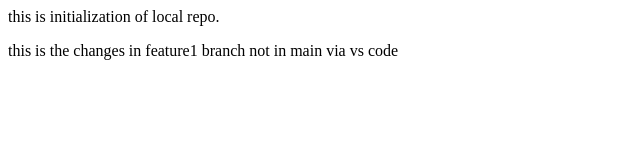
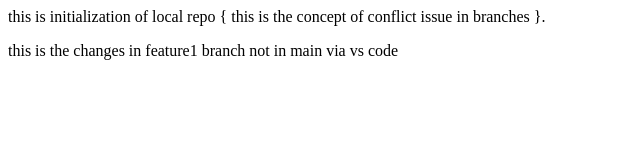
Before and after one commit to ashuzimetrics/local_Repo, a plain HTML site: page index.html in a window 1280 px wide. Shown: the whole page, without its empty margins (0-640 px from the left). Drawn offline with Linux system fonts and the light colour scheme.

Commit message:
conflict issue commit from main

```diff
--- a/index.html
+++ b/index.html
@@ -1,5 +1,8 @@
 <p>
-    this is initialization of local repo.
+    this is initialization of local repo
+    {
+this is the concept of conflict issue in branches
+    }.
 </p>
 <p>
     this is the changes in feature1 branch not in main via vs code
```
